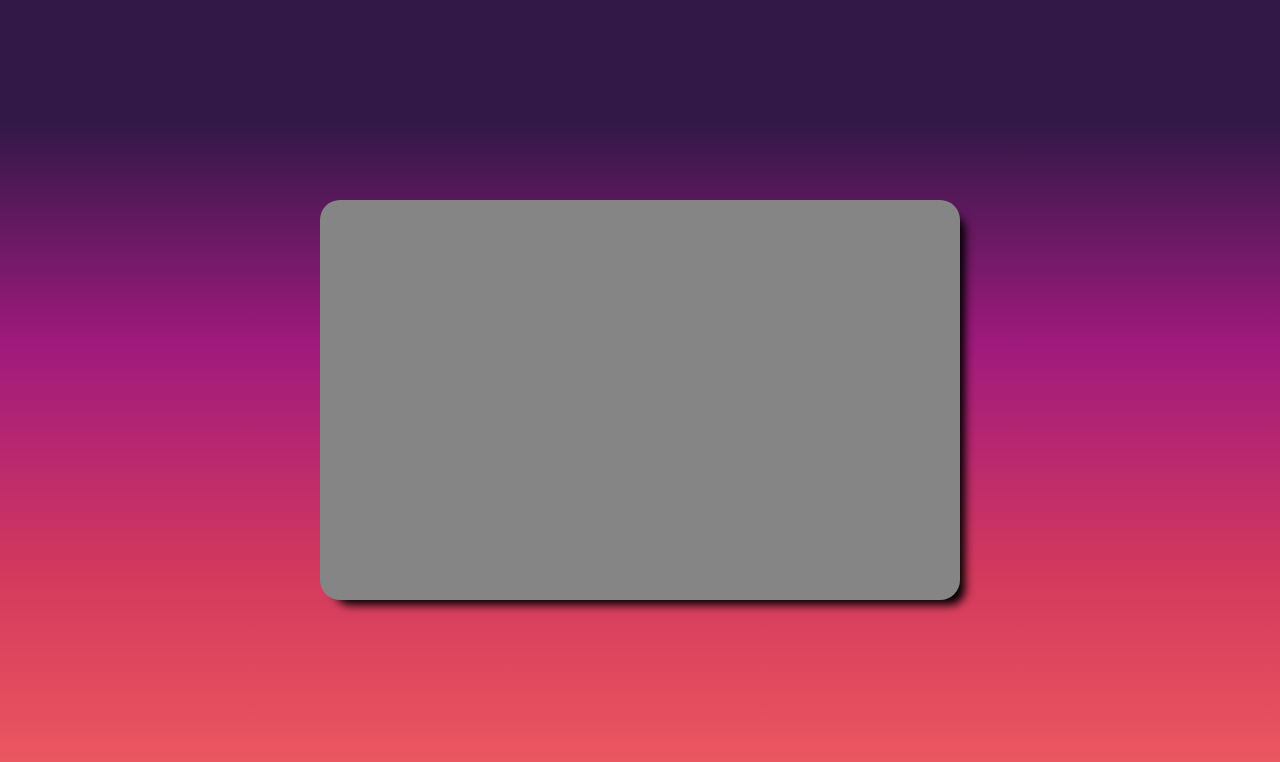
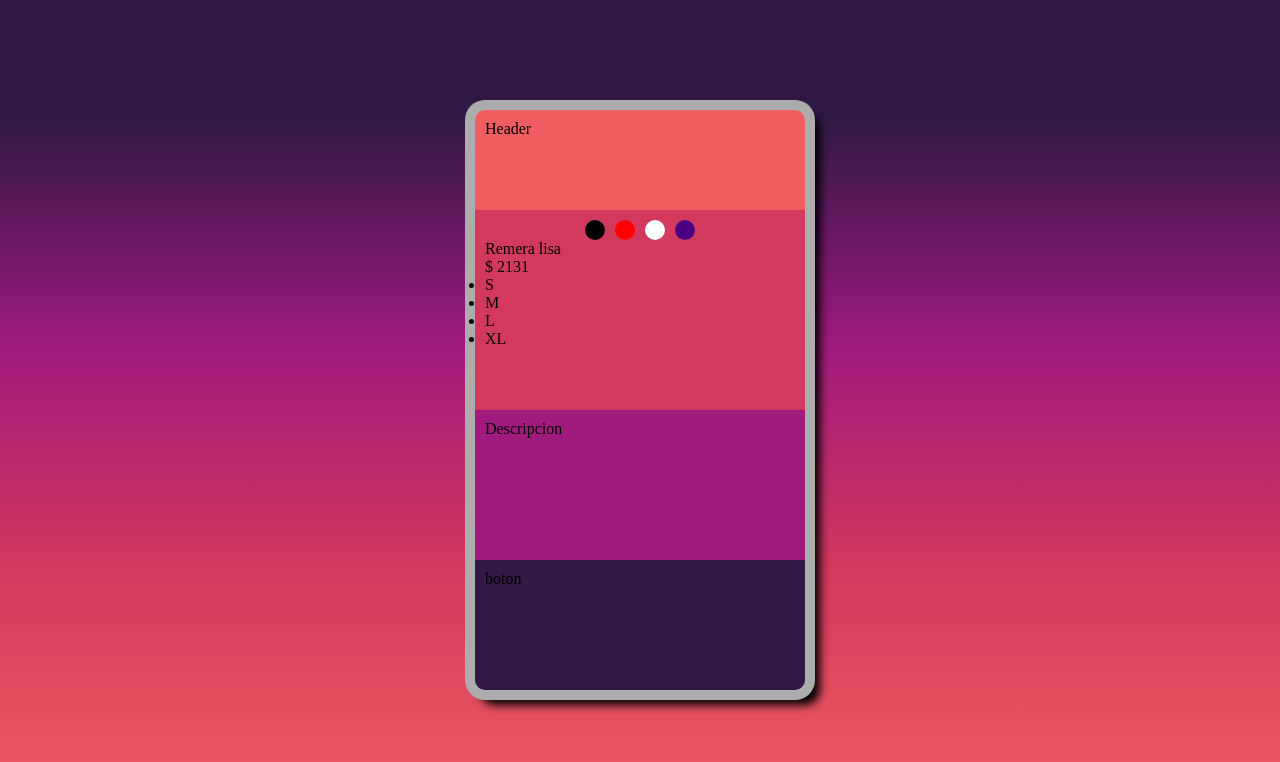
Before and after one commit to APupich/Tarjeta-Chaza, a plain HTML site: page index.html in a window 1280 px wide. Drawn offline with Linux system fonts and the light colour scheme.

Commit message:
Tarjeta al 30% estilos

```diff
--- a/css/style.css
+++ b/css/style.css
@@ -8,7 +8,18 @@ body{
     height: 100vh;
     width: 100%;
 }
-
+.negro{
+    background-color: black;
+}
+.blanco{
+    background-color: white;
+}
+.rojo{
+    background-color: red;
+}
+.violeta{
+    background-color: indigo;
+}
 .container{
     height: 100%;
     width: 100%;
@@ -16,11 +27,55 @@ body{
     display: grid;
     place-items: center;
     & .tarjeta{
-        height: 400px;
+        height: 600px;
         width: 50%;
-        background-color: #858585;
+        max-width: 350px;
+        background-color: #acacac;
         border-radius: 20px;
         padding: 10px;
         box-shadow: 10px 10px 10px -5px black;
+        & .header{
+            height: 100px;
+            width: 100%;
+            background-color: #EF5D60;
+            border-radius: 10px 10px 0 0;
+            padding: 10px;
+        }
+        & .precio{
+            height: 200px;
+            width: 100%;
+            background-color: #d3395d;
+            padding: 10px;
+
+            & ul.sel_color{
+                display: flex;
+                justify-content: center;
+                gap: 10px;
+                & li{
+                    height: 20px;
+                    width: 20px;
+                    border-radius: 50%;
+                    list-style: none;
+
+                }
+                & li:hover{
+                    transform: scale(1.5);
+                    cursor: pointer;
+                }
+            }
+        }
+        & .desc_product{
+            height: 150px;
+            width: 100%;
+            background-color: #A01A7D;
+            padding: 10px;
+        }
+        & .bottom{
+            height: 130px;
+            width: 100%;
+            background-color: #311847;
+            padding: 10px;
+            border-radius: 0 0 10px 10px;
+        }
     }
 }
--- a/index.html
+++ b/index.html
@@ -1,17 +1,37 @@
 <!DOCTYPE html>
 <html lang="en">
+
 <head>
     <meta charset="UTF-8">
     <meta name="viewport" content="width=device-width, initial-scale=1.0">
     <link rel="stylesheet" href="css/style.css">
     <title>Trabajo Practico Tarjetita</title>
 </head>
+
 <body>
-
     <div class="container">
         <article class="tarjeta">
-
+            <div class="header">Header</div>
+            <div class="precio">
+                <ul class="sel_color">
+                    <li class="negro"></li>
+                    <li class="rojo"></li>
+                    <li class="blanco"></li>
+                    <li class="violeta"></li>
+                </ul>
+                <span>Remera lisa</span>
+                <div class="price">$ 2131</div>
+                <ul class="talles">
+                    <li>S</li>
+                    <li>M</li>
+                    <li>L</li>
+                    <li>XL</li>
+                </ul>
+            </div>
+            <div class="desc_product">Descripcion</div>
+            <div class="bottom">boton</div>
         </article>
     </div>
 </body>
+
 </html>
```
